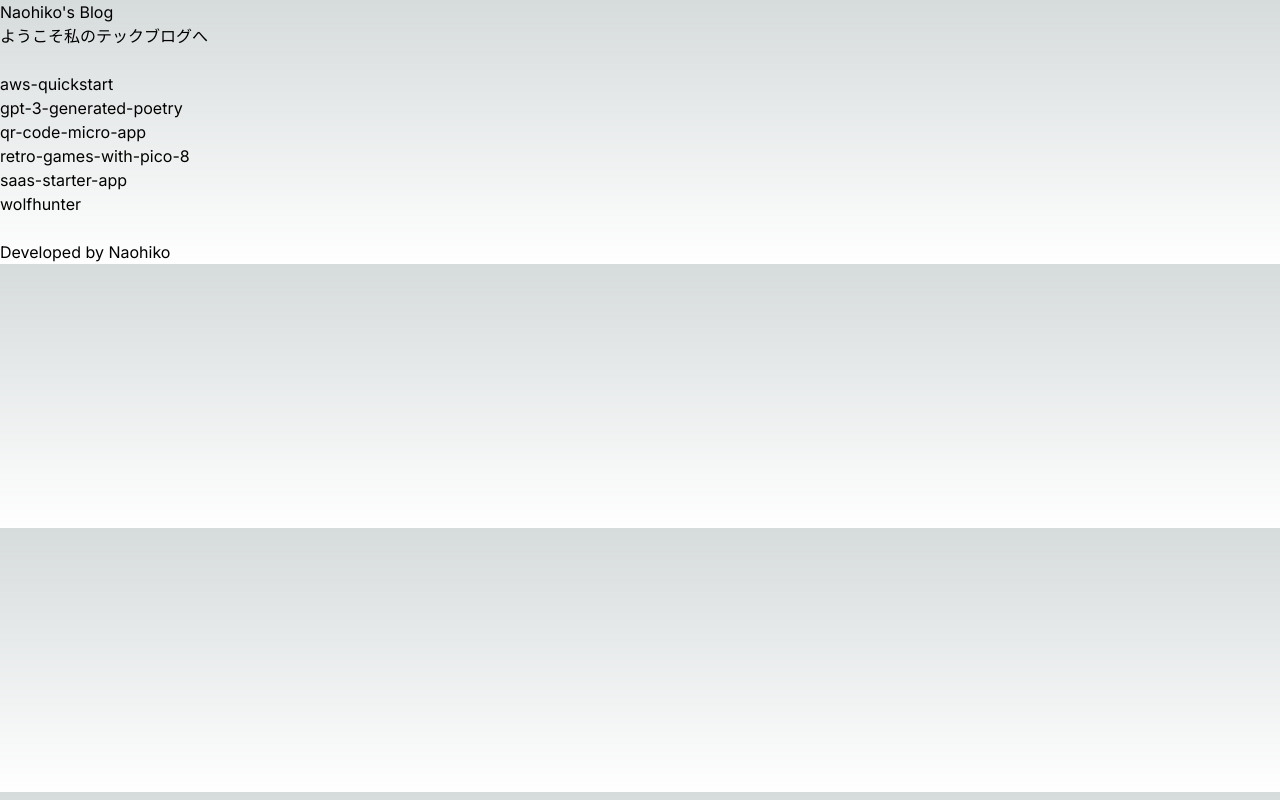
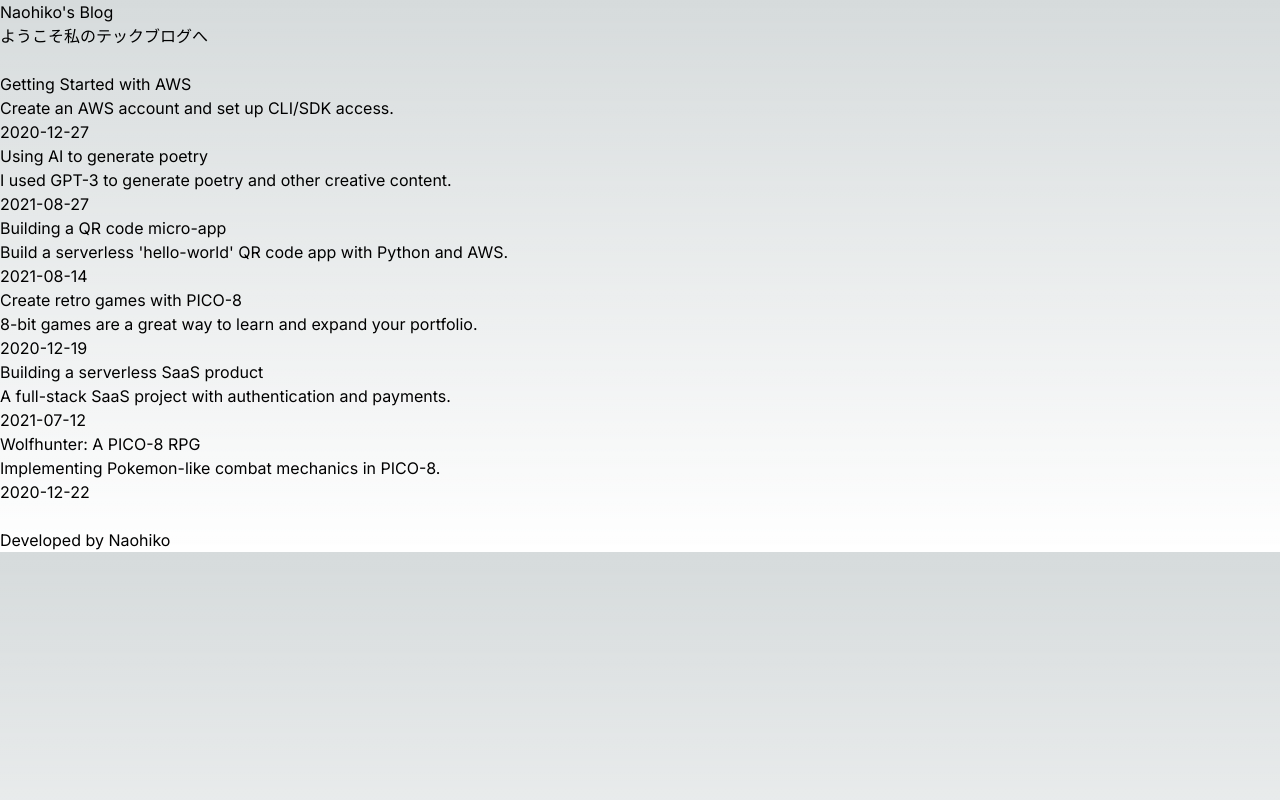
Before and after one commit to naohiko560/nextjs13-blog, a Next.js app: page / in a window 1280 px wide. Built offline with nearby package versions, Linux system fonts and the light colour scheme.

Commit message:
メタデータ解析完了

```diff
--- a/package.json
+++ b/package.json
@@ -13,6 +13,7 @@
     "@types/react": "18.2.0",
     "@types/react-dom": "18.2.1",
     "autoprefixer": "10.4.14",
+    "gray-matter": "^4.0.3",
     "markdown-to-jsx": "^7.2.0",
     "next": "13.3.1",
     "postcss": "8.4.23",
--- a/src/app/page.tsx
+++ b/src/app/page.tsx
@@ -1,21 +1,38 @@
 import fs from 'fs'; //ファイルシステム
 import Link from 'next/link';
+import matter from 'gray-matter';
+import { PostMetadata } from '@/components/PostMetadata';
 
-const getPostMetadata = () => {
+// slugを取得する処理
+const getPostMetadata = (): PostMetadata[] => {
   const folder = 'posts/'; // 投稿ファイルが入っているフォルダを指定
-  const files = fs.readdirSync(folder); // フォルダの中身を読み取る
+  const files = fs.readdirSync(folder); // フォルダの中身をfiles変数に代入
   const markdownPosts = files.filter((file) => file.endsWith('.md')); // .md ファイルを選択
-  const slugs = markdownPosts.map((file) => file.replace('.md', '')); // ファイル名から.mdだけ除いたものをslugに代入
-  return slugs;
+
+  // gray-matterでそれぞれの投稿データからグレイマターのデータを取得
+  const posts = markdownPosts.map((fileName) => {
+    const fileContents = fs.readFileSync(`posts/${fileName}`, 'utf8'); // それぞれのファイルコンテンツを取得
+    const matterResult = matter(fileContents); // gray-matterでファイル内の文字列を取得
+    return {
+      title: matterResult.data.title,
+      subtitle: matterResult.data.subtitle,
+      date: matterResult.data.date,
+      slug: fileName.replace('.md', ''),
+    };
+  });
+
+  return posts;
 };
 
 const HomePage = () => {
   const postMetadata = getPostMetadata();
-  const postPreviews = postMetadata.map((slug) => (
+  const postPreviews = postMetadata.map((post) => (
     <div>
-      <Link href={`/posts/${slug}`}>
-      <h2>{slug}</h2>
+      <Link href={`/posts/${post.slug}`}>
+        <h2>{post.title}</h2>
       </Link>
+      <p>{post.subtitle}</p>
+      <p>{post.date}</p>
     </div>
   ));
 
--- a/src/app/posts/[slug]/page.tsx
+++ b/src/app/posts/[slug]/page.tsx
@@ -1,21 +1,24 @@
 import fs from 'fs';
 import Markdown from 'markdown-to-jsx';
+import matter from 'gray-matter';
 
 const getPostContent = (slug: string) => {
   const folder = 'posts/';
   const file = `${folder}/${slug}.md`;
   const content = fs.readFileSync(file, 'utf8');
-  return content;
+  const matterResult = matter(content);
+  return matterResult;
 };
 
 const PostPage = (props: any) => {
   const slug = props.params.slug;
-  const content = getPostContent(slug);
+  const post = getPostContent(slug);
 
   return (
     <div>
-      <h1>This is a post: {slug}</h1>
-      <Markdown>{content}</Markdown>
+      <h1>{post.data.title}</h1>
+      <p>{post.data.date}</p>
+      <Markdown>{post.content}</Markdown>
     </div>
   );
 };
--- /dev/null
+++ b/src/components/PostMetadata.ts
@@ -0,0 +1,6 @@
+export interface PostMetadata {
+  title: string;
+  subtitle: string;
+  date: string;
+  slug: string;
+}
```
Also changed, not shown: 1 other file (tests, documents, lock files or other folders).
